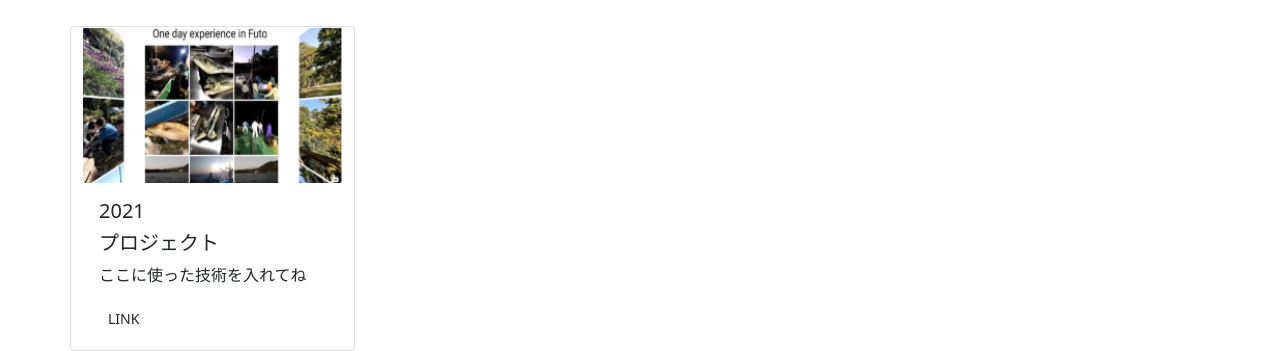
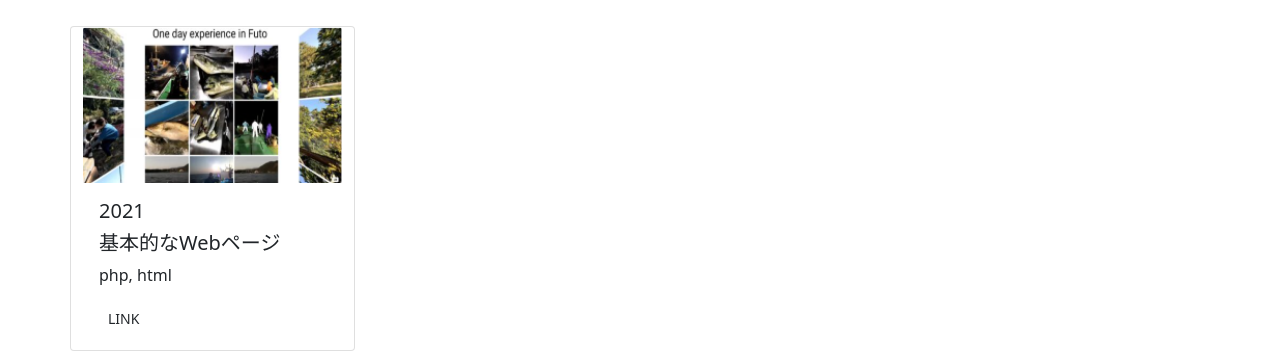
Before and after one commit to haruka600/portfolio, a plain HTML site: page index.html in a window 1280 px wide. Shown: the part 562-913 px from the top of the page. Drawn offline with Linux system fonts and the light colour scheme.

Commit message:
Update index.html

```diff
--- a/index.html
+++ b/index.html
@@ -26,8 +26,8 @@
                 <img src="./assets/img/projects/re-vr.png" class="card-img-top" alt="...">
                 <div class="card-body">
                     <h5 class="card-title">2021</h5>
-                    <h5 class="card-title">プロジェクト</h5>
-                    <p class="card-text">ここに使った技術を入れてね</p>
+                    <h5 class="card-title">基本的なWebページ</h5>
+                    <p class="card-text">php, html</p>
                     <a class="btn btn-sm" href="http://www.eleal.meisei-u.ac.jp/202203045401.html" target="_blank">LINK</a>
                 </div>
             </div>
```
